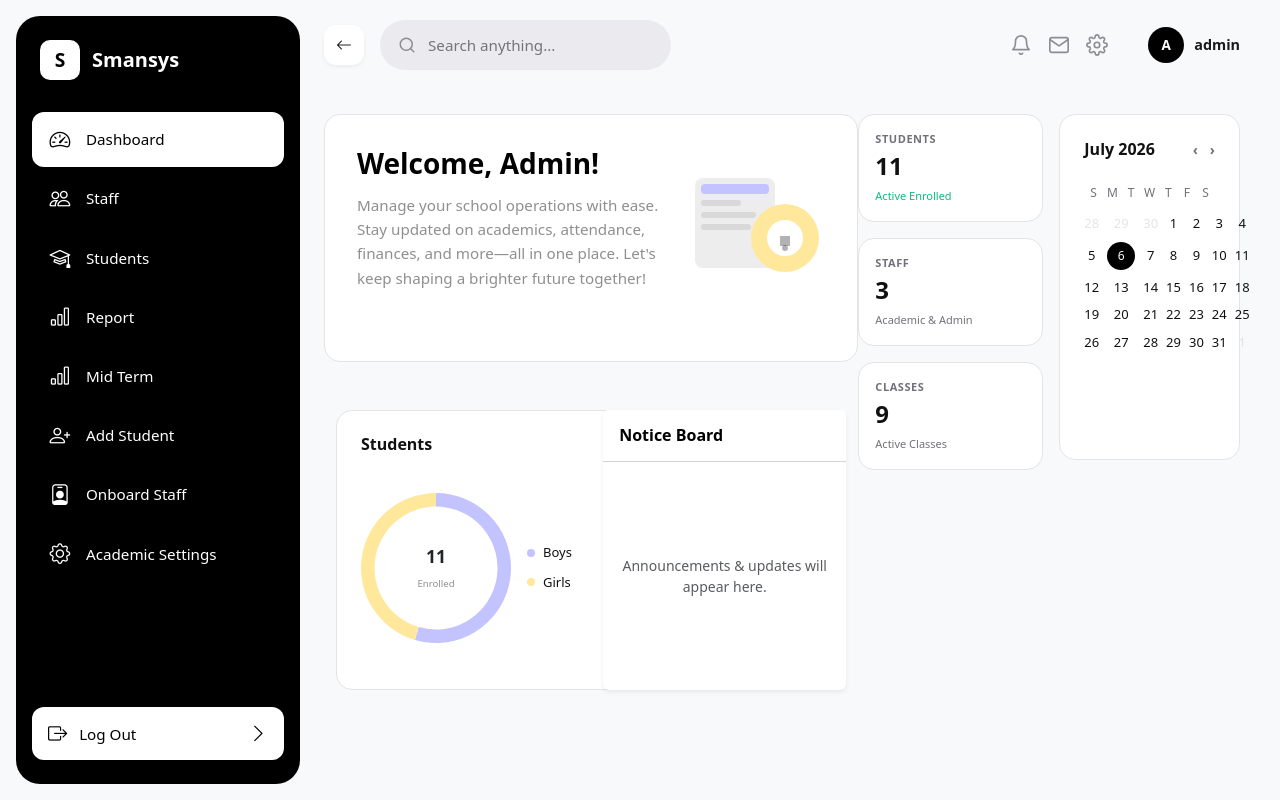
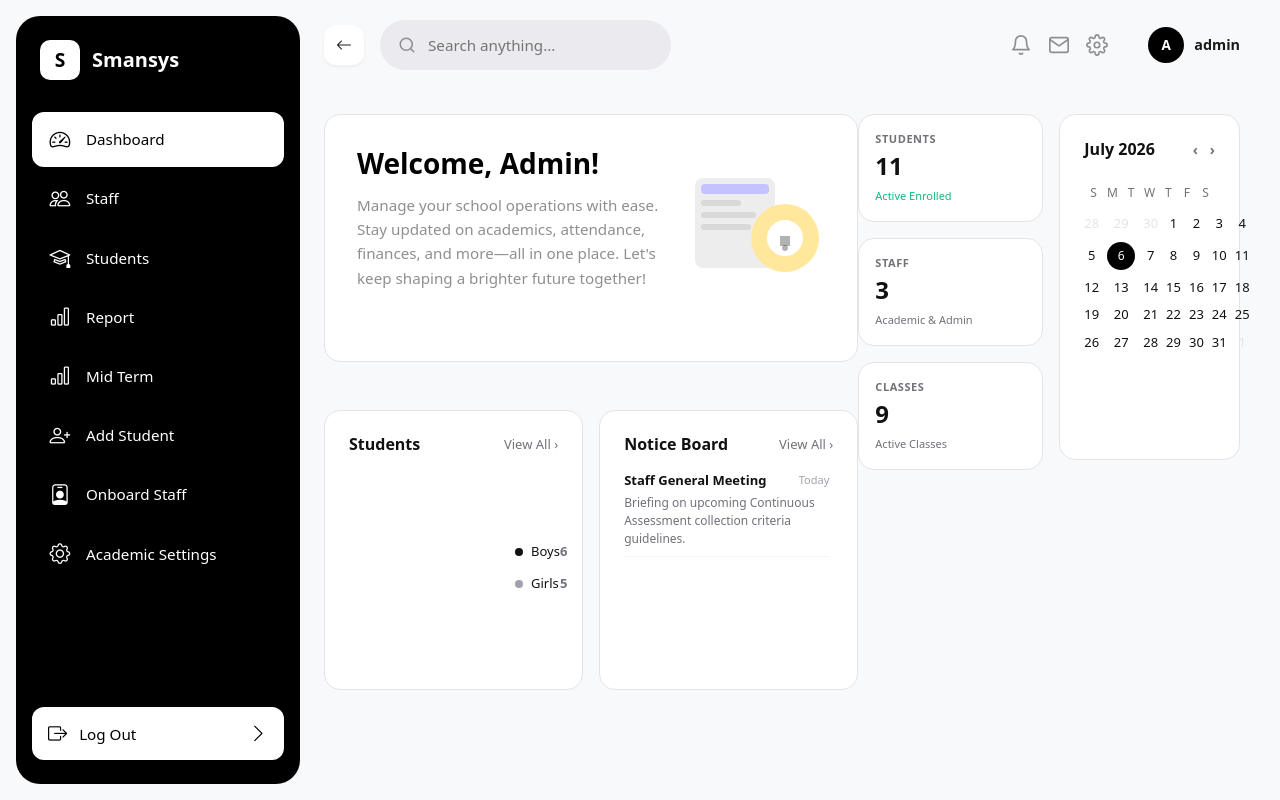
Before and after one commit to xluljoey/School-Management-System, a Django app: page / in a window 1280 px wide. Run offline with Django 5.2, Linux system fonts and the light colour scheme; a user stored in the database is signed in; data comes from the database, SQL or seed files in the repository; some libraries are stand-ins or nearby versions.

Commit message:
refactor(dashboard): replace lower row with col-xl-6 fluid layout for Students + Notice Board

```diff
--- a/sis/templates/sis/dashboard.html
+++ b/sis/templates/sis/dashboard.html
@@ -4,31 +4,6 @@
 {% block title %}Dashboard — School Management System{% endblock %}
 
 {% block extra_js %}
-<script src="https://cdn.jsdelivr.net/npm/chart.js"></script>
-<script>
-document.addEventListener('DOMContentLoaded', function () {
-  var boyPct = {{ boy_pct }};
-  var girlPct = {{ girl_pct }};
-
-  new Chart(document.getElementById('studentChart'), {
-    type: 'doughnut',
-    data: {
-      datasets: [{
-        data: [boyPct, girlPct],
-        backgroundColor: ['#C3C4FF', '#FFE89C'],
-        borderWidth: 0,
-      }]
-    },
-    options: {
-      cutout: '82%',
-      responsive: true,
-      maintainAspectRatio: false,
-      plugins: { tooltip: { enabled: false }, legend: { display: false } },
-      animation: { duration: 1000, easing: 'easeOutQuart' }
-    }
-  });
-});
-</script>
 {% endblock %}
 
 {% block content %}
@@ -63,49 +38,63 @@ document.addEventListener('DOMContentLoaded', function () {
         </div>
 
         <div class="row g-4 m-0 w-100 p-0">
-            <div class="col-md-6">
-                <div class="card border-0" style="width: 415px; height: 280px; background: #ffffff; border-radius: 16px; padding: 24px; border: 1px solid #e4e4e7 !important; box-sizing: border-box; display: flex; flex-direction: column;">
-                    <div class="d-flex justify-content-between align-items-center mb-3" style="width: 100%;">
+
+            <div class="col-xl-6 col-lg-12 p-0 pe-xl-2">
+                <div class="card border-0 d-flex flex-column" style="height: 280px; background: #ffffff; border-radius: 16px; padding: 24px; border: 1px solid #e4e4e7 !important; box-sizing: border-box;">
+
+                    <div class="d-flex justify-content-between align-items-center mb-3">
                         <h3 style="font-size: 16px; font-weight: 600; color: #111; margin: 0;">Students</h3>
-                        <span style="font-size: 12px; color: #71717a; font-weight: 500;">View All ›</span>
+                        <span style="font-size: 13px; color: #71717a; font-weight: 500; cursor: pointer;">View All ›</span>
                     </div>
-                    <div class="chart-content-wrapper" style="width: 356px; height: 159px; display: flex; align-items: center; justify-content: space-between; margin-top: auto; margin-bottom: auto; gap: 16px;">
-                        <div class="chart-canvas-container" style="width: 150px; height: 150px; position: relative; flex-shrink: 0;">
-                            <canvas id="studentChart"></canvas>
-                            <div class="position-absolute top-50 start-50 translate-middle text-center">
-                                <div class="fw-bold" style="font-size: 1.1rem;">{{ total_students|default:"0" }}</div>
-                                <small style="font-size: 0.6rem; color: #8F8F8F;">Enrolled</small>
-                            </div>
+
+                    <div style="flex-grow: 1; display: flex; align-items: center; justify-content: space-between; gap: 16px; min-height: 0;">
+
+                        <div style="width: 150px; height: 150px; position: relative; flex-shrink: 0;">
                         </div>
-                        <div class="chart-legends-stack" style="display: flex; flex-direction: column; gap: 10px; flex-grow: 1;">
+
+                        <div style="display: flex; flex-direction: column; gap: 12px; flex-grow: 1;">
                             <div class="d-flex align-items-center justify-content-between" style="font-size: 13px; color: #111; font-weight: 500;">
                                 <div class="d-flex align-items-center gap-2">
-                                    <span style="width: 8px; height: 8px; border-radius: 50%; background: #C3C4FF; display: inline-block;"></span>
-                                    Boys
+                                    <span style="width: 8px; height: 8px; border-radius: 50%; background-color: #111; display: inline-block;"></span>
+                                    <span>Boys</span>
                                 </div>
-                                <span>{{ total_boys }}</span>
+                                <span style="color: #71717a; font-weight: 600;">{{ total_boys }}</span>
                             </div>
                             <div class="d-flex align-items-center justify-content-between" style="font-size: 13px; color: #111; font-weight: 500;">
                                 <div class="d-flex align-items-center gap-2">
-                                    <span style="width: 8px; height: 8px; border-radius: 50%; background: #FFE89C; display: inline-block;"></span>
-                                    Girls
+                                    <span style="width: 8px; height: 8px; border-radius: 50%; background-color: #a1a1aa; display: inline-block;"></span>
+                                    <span>Girls</span>
                                 </div>
-                                <span>{{ total_girls }}</span>
+                                <span style="color: #71717a; font-weight: 600;">{{ total_girls }}</span>
                             </div>
                         </div>
+
                     </div>
                 </div>
             </div>
-            <div class="col-md-6">
-                <div class="card shadow-sm border-0 h-100">
-                    <div class="card-header bg-white py-3">
-                        <h6 class="mb-0 fw-bold" style="color: #000000;">Notice Board</h6>
+
+            <div class="col-xl-6 col-lg-12 p-0 ps-xl-2">
+                <div class="card border-0 d-flex flex-column" style="height: 280px; background: #ffffff; border-radius: 16px; padding: 24px; border: 1px solid #e4e4e7 !important; box-sizing: border-box;">
+
+                    <div class="d-flex justify-content-between align-items-center mb-3">
+                        <h3 style="font-size: 16px; font-weight: 600; color: #111; margin: 0;">Notice Board</h3>
+                        <span style="font-size: 13px; color: #71717a; font-weight: 500; cursor: pointer;">View All ›</span>
                     </div>
-                    <div class="card-body d-flex align-items-center justify-content-center" style="height: 159px;">
-                        <p class="text-muted small text-center mb-0">Announcements &amp; updates will appear here.</p>
+
+                    <div style="flex-grow: 1; overflow-y: auto; display: flex; flex-direction: column; gap: 16px; padding-right: 4px;" class="custom-dashboard-scroll">
+
+                        <div class="d-flex flex-column gap-1 pb-2" style="border-bottom: 1px solid #f4f4f5;">
+                            <div class="d-flex justify-content-between align-items-center">
+                                <span style="font-size: 13px; font-weight: 600; color: #111;">Staff General Meeting</span>
+                                <span style="font-size: 11px; color: #a1a1aa;">Today</span>
+                            </div>
+                            <p style="font-size: 12px; color: #71717a; margin: 0; line-height: 1.5;">Briefing on upcoming Continuous Assessment collection criteria guidelines.</p>
+                        </div>
+
                     </div>
                 </div>
             </div>
+
         </div>
 
     </div>
```
